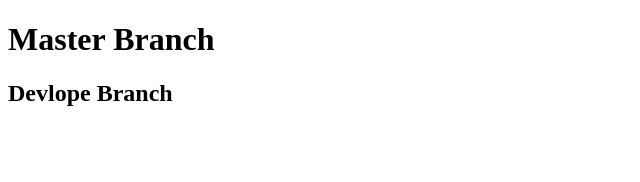
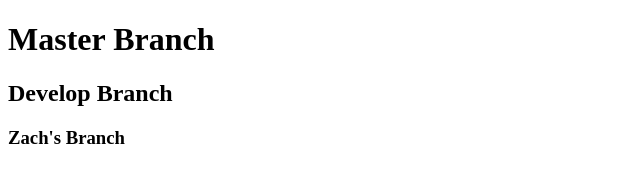
Before and after one commit to mercedezbray/teamGit, a plain HTML site: page index.html in a window 1280 px wide. Shown: the whole page, without its empty margins (0-640 px from the left). Drawn offline with Linux system fonts and the light colour scheme.

Commit message:
Zach's Branch

```diff
--- a/index.html
+++ b/index.html
@@ -1,15 +1,14 @@
 <!DOCTYPE html>
 <html lang="en">
-<head>
-    <meta charset="UTF-8">
-    <meta http-equiv="X-UA-Compatible" content="IE=edge">
-    <meta name="viewport" content="width=device-width, initial-scale=1.0">
+  <head>
+    <meta charset="UTF-8" />
+    <meta http-equiv="X-UA-Compatible" content="IE=edge" />
+    <meta name="viewport" content="width=device-width, initial-scale=1.0" />
     <title>Document</title>
-</head>
-<body>
-
+  </head>
+  <body>
     <h1>Master Branch</h1>
-    <h2>Devlope Branch</h2>
-
-</body>
+    <h2>Develop Branch</h2>
+    <h3>Zach's Branch</h3>
+  </body>
 </html>
```
